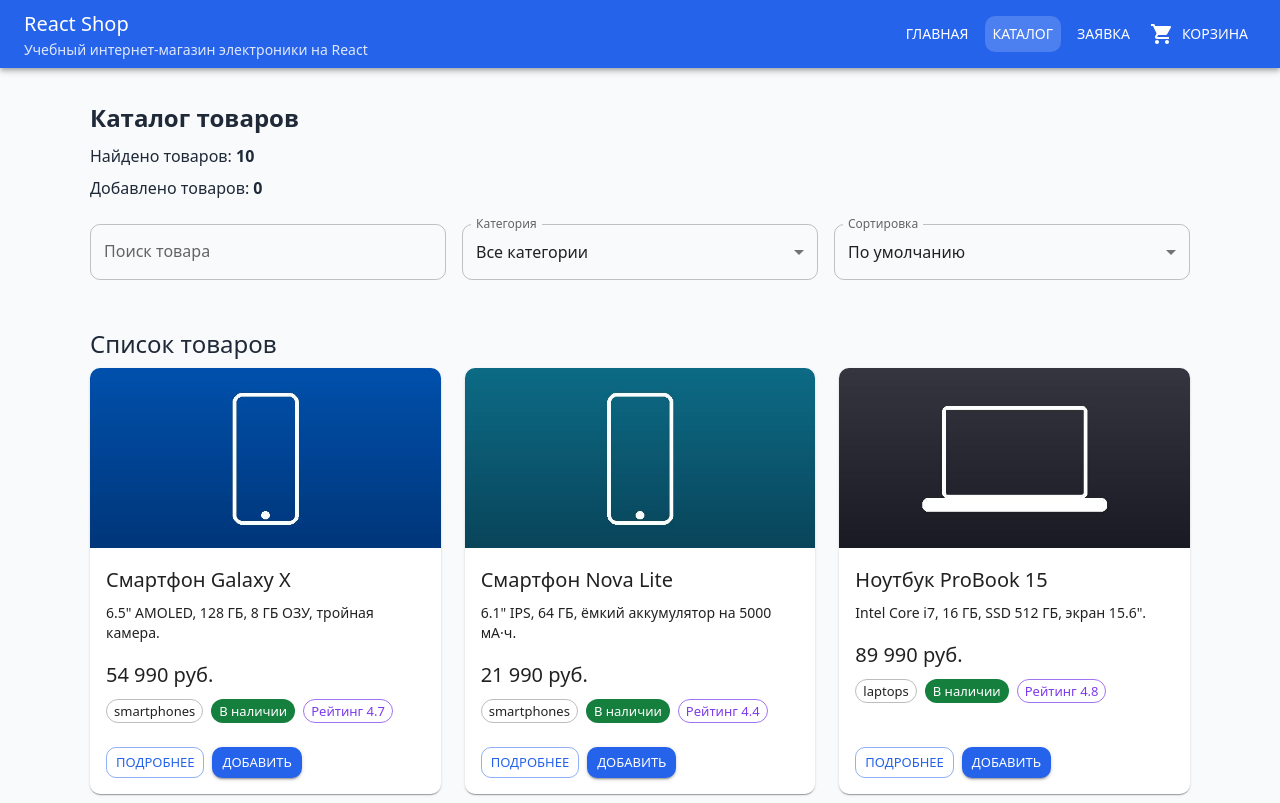
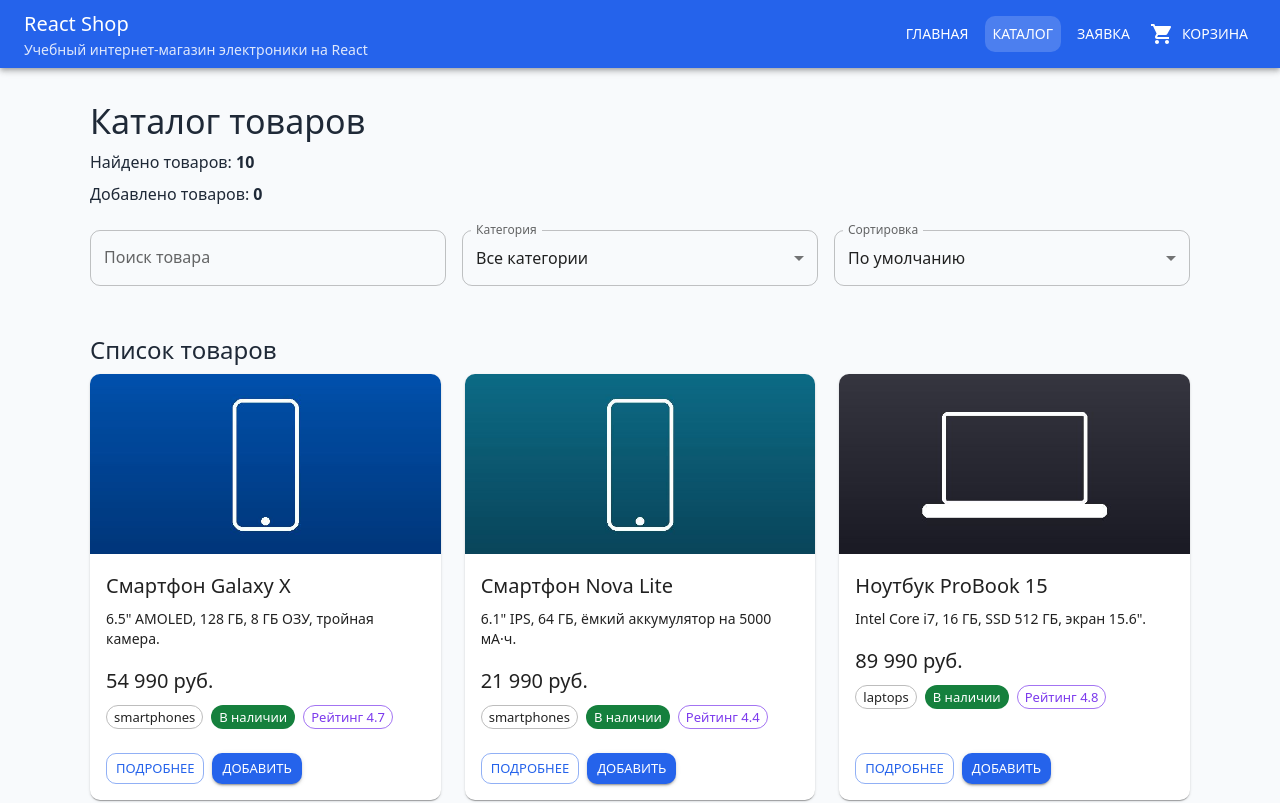
Before and after one commit to f1shi/kr5-react-shop, a React (Vite) app: page /catalog in a window 1280 px wide. Shown: the top 803 px of the page. Built offline with nearby package versions, Linux system fonts and the light colour scheme.

Commit message:
feat: show catalog loading and errors with MUI components

```diff
--- a/src/pages/CatalogPage.jsx
+++ b/src/pages/CatalogPage.jsx
@@ -1,4 +1,5 @@
 import { useEffect, useState } from 'react';
+import { Alert, Box, Button, CircularProgress, Typography } from '@mui/material';
 import { getProducts } from '../api/productsApi';
 import CatalogControls from '../components/CatalogControls';
 import ProductList from '../components/ProductList';
@@ -79,9 +80,10 @@ function CatalogPage() {
   if (isLoading) {
     return (
       <main className="app-main">
-        <section className="catalog-page">
-          <p className="status-message">Загрузка товаров...</p>
-        </section>
+        <Box sx={{ display: 'grid', placeItems: 'center', minHeight: 240 }}>
+          <CircularProgress />
+          <Typography sx={{ mt: 2 }}>Загрузка товаров...</Typography>
+        </Box>
       </main>
     );
   }
@@ -89,13 +91,12 @@ function CatalogPage() {
   if (error) {
     return (
       <main className="app-main">
-        <section className="catalog-page">
-          <h2>Не удалось загрузить каталог</h2>
-          <p className="status-message status-message--error">{error}</p>
-          <button className="button-link" type="button" onClick={handleRetry}>
+        <Box sx={{ display: 'grid', gap: 2 }}>
+          <Alert severity="error">Не удалось загрузить каталог: {error}</Alert>
+          <Button variant="contained" type="button" onClick={handleRetry}>
             Попробовать снова
-          </button>
-        </section>
+          </Button>
+        </Box>
       </main>
     );
   }
@@ -103,15 +104,17 @@ function CatalogPage() {
   return (
     <main className="app-main">
       <section className="catalog-page">
-        <div className="catalog-page__header">
-          <h2>Каталог товаров</h2>
-          <p>
+        <Box className="catalog-page__header">
+          <Typography variant="h4" component="h2">
+            Каталог товаров
+          </Typography>
+          <Typography>
             Найдено товаров: <strong>{visibleProducts.length}</strong>
-          </p>
-          <p>
+          </Typography>
+          <Typography>
             Добавлено товаров: <strong>{addedCount}</strong>
-          </p>
-        </div>
+          </Typography>
+        </Box>
 
         <CatalogControls
           searchQuery={searchQuery}
```
